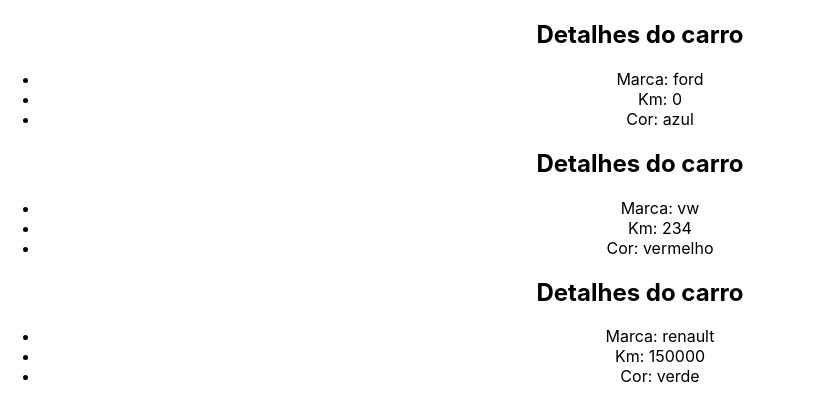
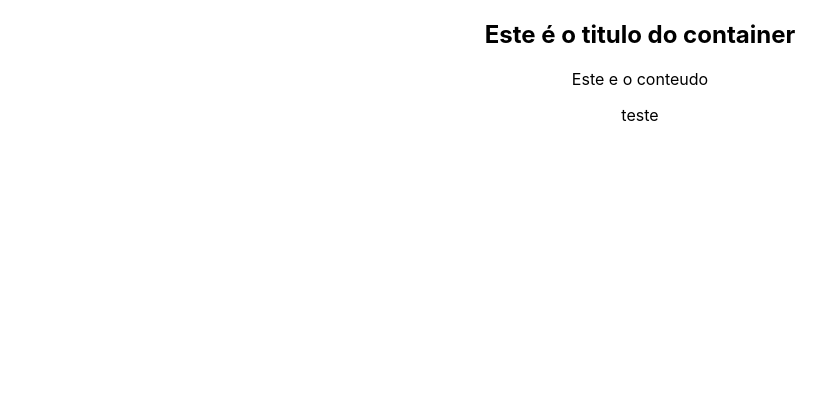
Before and after one commit to rbragadev/curso-react-matheus, a React (Create React App) app: page / in a window 1280 px wide. Shown: the top 420 px of the page, without its empty margins (0-835 px from the left). Built offline with nearby package versions, Linux system fonts and the light colour scheme.

Commit message:
aula children prop

```diff
--- a/src/App.js
+++ b/src/App.js
@@ -1,19 +1,13 @@
 import './App.css';
 
-import CarDetails from './components/CarDetails';
+import Container from './components/Container';
 
 function App() {
-  const cars = [
-    { id: 1, brand: 'ford', color: 'azul', KM: 0 },
-    { id: 2, brand: 'vw', color: 'vermelho', KM: 234 },
-    { id: 3, brand: 'renault', color: 'verde', KM: 150000 },
-  ];
-
   return (
     <div className="App">
-      {cars.map((car) => (
-        <CarDetails brand={car.brand} color={car.color} km={car.KM} />
-      ))}
+      <Container myValue="teste">
+        <p>Este e o conteudo</p>
+      </Container>
     </div>
   );
 }
--- /dev/null
+++ b/src/components/Container.js
@@ -0,0 +1,12 @@
+import React from 'react';
+const Container = ({ children, myValue }) => {
+  return (
+    <div>
+      <h2>Este é o titulo do container</h2>
+      {children}
+      {myValue}
+    </div>
+  );
+};
+
+export default Container;
```
